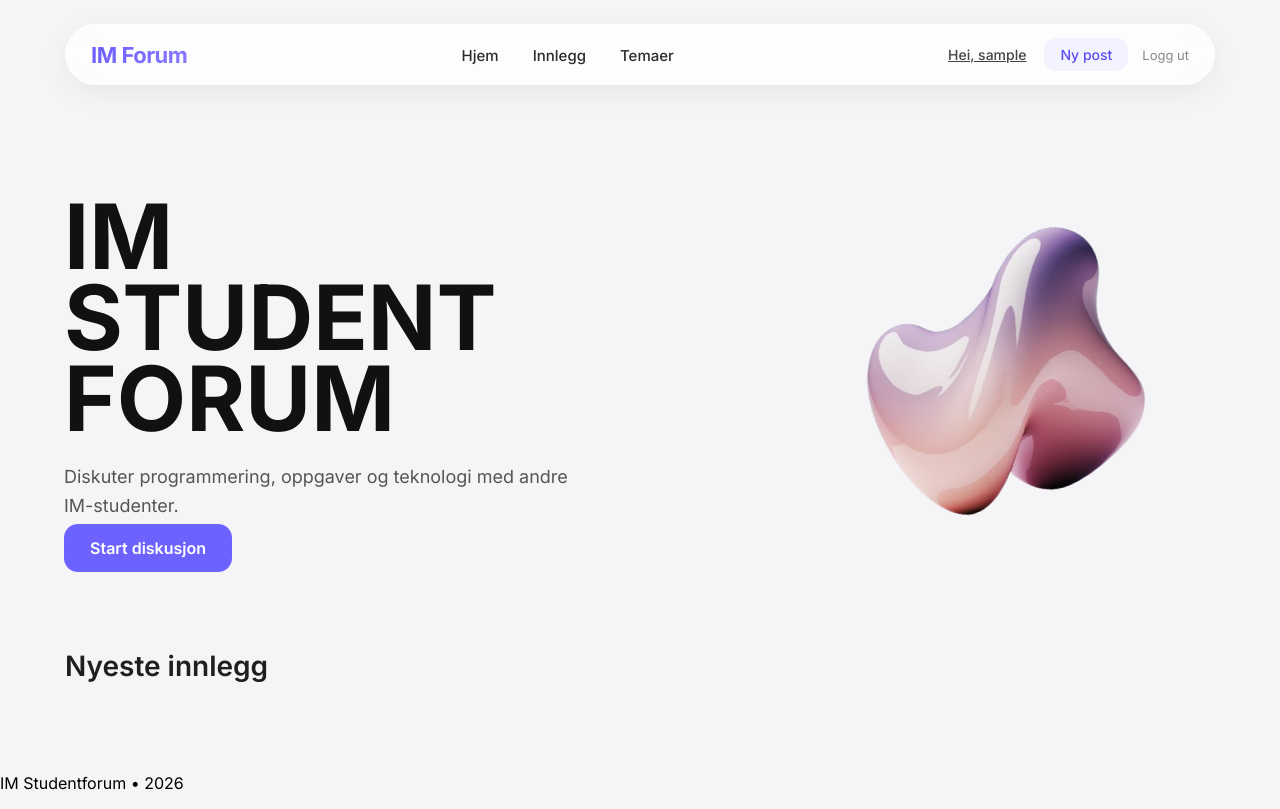
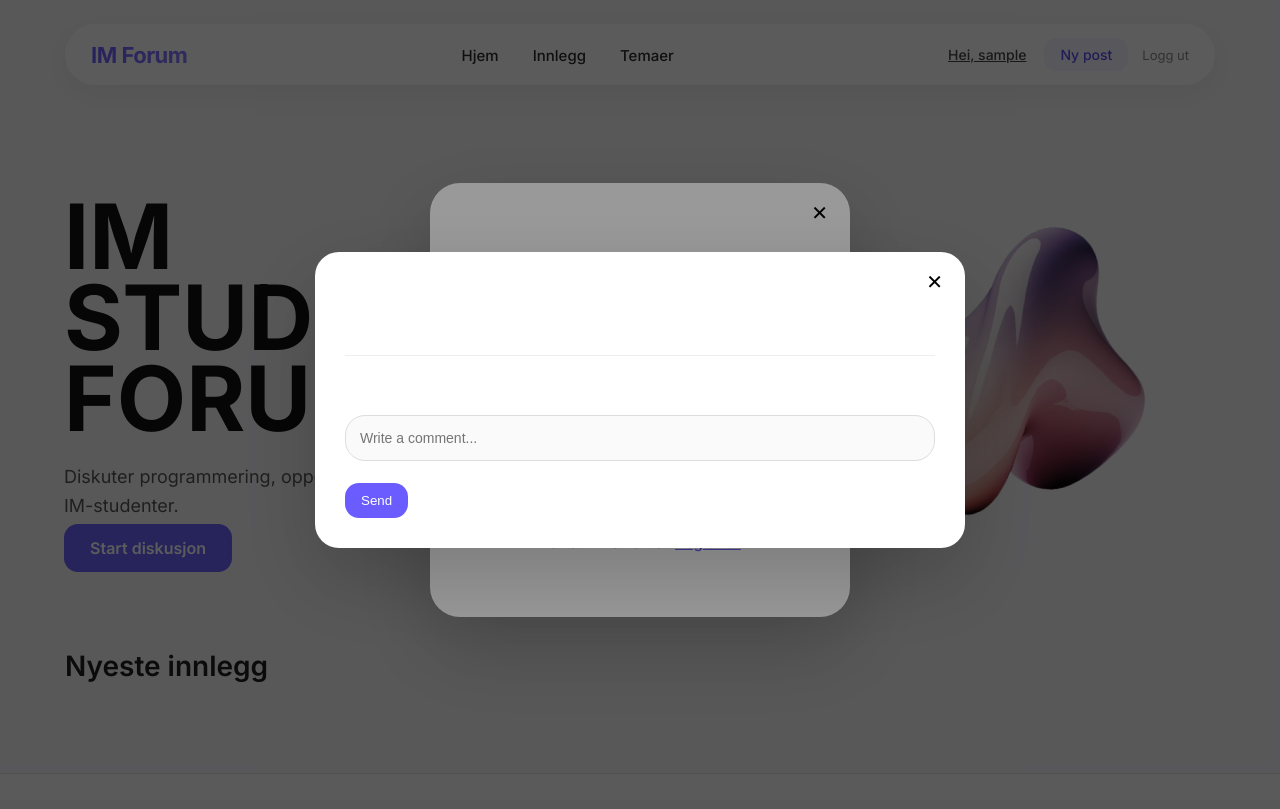
Before and after one commit to maartuhaa/im_forum, a Flask app: page / in a window 1280 px wide. After the commit the page ends 682 px from the top, so only its background shows below. Run offline with Flask 3, Linux system fonts and the light colour scheme; the visitor is signed in with stand-in values (Sample User, id 1); data that the repository does not hold is empty.

Commit message:
comments til posts

```diff
--- a/app.py
+++ b/app.py
@@ -242,5 +242,23 @@
 
     return jsonify(new_comment)
 
+@app.route("/comments/<int:post_id>")
+def get_comments(post_id):
+    conn = get_db_connection()
+    cur = conn.cursor(dictionary=True)
+
+    cur.execute("""
+        SELECT comments.id, comments.content, comments.parent_id, users.username
+        FROM comments
+        JOIN users ON comments.user_id = users.id
+        WHERE comments.post_id = %s
+        ORDER BY comments.created_at ASC
+    """, (post_id,))
+
+    comments = cur.fetchall()
+    conn.close()
+
+    return jsonify(comments)
+
 if __name__ == "__main__":
     app.run(debug=True)
--- a/static/css/style.css
+++ b/static/css/style.css
@@ -673,11 +673,9 @@
 
 
 /*post*/
-
 .post-modal {
-    max-width: 650px;   /* нормальна ширина */
-    width: 100%;        /* замість 90% */
-
+    max-width: 650px;
+    width: 100%;
     padding: 30px;
     border-radius: 24px;
     background: white;
@@ -685,10 +683,30 @@
     display: flex;
     flex-direction: column;
 
-    margin: auto;       /* центрує */
+    max-height: 85vh;
 }
 
-/* TITLE */
+
+.comments {
+    flex: 1;
+    overflow-y: auto;
+    margin: 15px 0;
+}
+
+.modal {
+    position: fixed;
+    top: 0;
+    left: 0;
+
+    width: 100%;
+    height: 100%;
+
+    display: flex;
+    justify-content: center;
+    align-items: center;
+
+    background: rgba(0, 0, 0, 0.4);
+}
 
 #postTitle {
     font-size: 24px;
@@ -697,8 +715,6 @@
     text-align: center;
 }
 
-/* CONTENT */
-
 #postContent {
     font-size: 15px;
     line-height: 1.6;
@@ -706,8 +722,6 @@
     margin-bottom: 20px;
     text-align: center;
 }
-
-/* META */
 
 .post-meta {
     display: flex;
@@ -719,3 +733,20 @@
 
     margin-bottom: 20px;
 }
+
+#commentForm {
+    margin-top: 10px;
+}
+
+footer {
+    margin-top: 60px;
+    padding: 15px 0;
+
+    text-align: center;
+
+    font-size: 14px;
+    color: #777;
+
+    border-top: 1px solid #e0e0e0;
+    background: #f9f9fb;
+}
--- a/static/index.js
+++ b/static/index.js
@@ -79,6 +79,17 @@
     form.action = `/comment/${post_id}`;
   }
 
+  const container = document.getElementById("commentsContainer");
+  container.innerHTML = ""; // 👈 ВОНО
+
+  fetch(`/comments/${post_id}`)
+    .then(res => res.json())
+    .then(comments => {
+      comments.forEach(comment => {
+        renderComment(comment);
+      });
+    });
+
   document.getElementById("postModal").style.display = "flex";
 }
 
@@ -113,6 +124,48 @@
   const input = document.querySelector("#commentForm input");
   input.placeholder = "Replying...";
   input.focus();
+}
+
+function renderComment(data) {
+  const container = document.getElementById("commentsContainer");
+
+  const commentDiv = document.createElement("div");
+  commentDiv.classList.add("comment");
+  commentDiv.id = "comment-" + data.id;
+
+  const p = document.createElement("p");
+
+  const strong = document.createElement("b");
+  strong.innerText = data.username;
+
+  const textNode = document.createTextNode(": " + data.content);
+
+  p.appendChild(strong);
+  p.appendChild(textNode);
+
+  const replyBtn = document.createElement("button");
+  replyBtn.innerText = "Reply";
+  replyBtn.classList.add("reply-btn");
+  replyBtn.onclick = () => replyTo(data.id);
+
+  const repliesDiv = document.createElement("div");
+  repliesDiv.classList.add("replies");
+
+  commentDiv.appendChild(p);
+  commentDiv.appendChild(replyBtn);
+  commentDiv.appendChild(repliesDiv);
+
+  if (data.parent_id) {
+    const parent = document.getElementById("comment-" + data.parent_id);
+
+    if (parent) {
+      parent.querySelector(".replies").appendChild(commentDiv);
+    } else {
+      container.appendChild(commentDiv);
+    }
+  } else {
+    container.appendChild(commentDiv);
+  }
 }
 
 // ---------------- COMMENT SUBMIT (ОДИН!!!) ----------------
--- a/templates/base.html
+++ b/templates/base.html
@@ -99,13 +99,14 @@
 
             <span class="close-btn" onclick="closePost()">✕</span>
 
-            <h2 id="postTitle"></h2>
+            <div class="post-header">
+                <h2 id="postTitle"></h2>
+                <p id="postContent"></p>
 
-            <p id="postContent"></p>
-
-            <div class="post-meta">
-                <span id="postAuthor"></span>
-                <span id="postDate"></span>
+                <div class="post-meta">
+                    <span id="postAuthor"></span>
+                    <span id="postDate"></span>
+                </div>
             </div>
 
             <!-- COMMENTS -->
```
